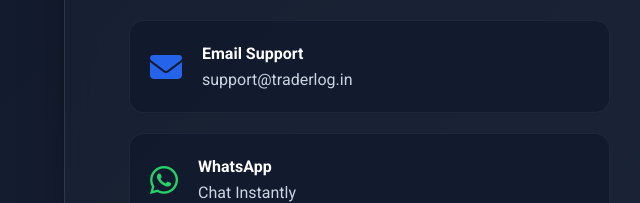
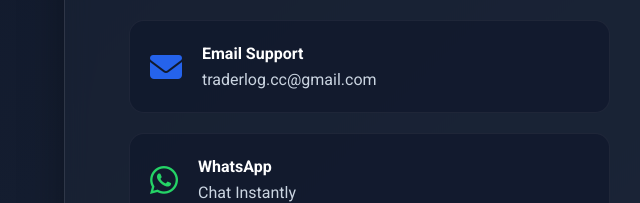
Before and after one commit to Imrahulluthra8819/Traderlog.in, a website: page public/contact.html in a window 1280 px wide. Shown: the part 597-800 px from the top of the page, 0-640 px from the left. Drawn offline with Linux system fonts and the light colour scheme.

Commit message:
Update contact.html

```diff
--- a/public/contact.html
+++ b/public/contact.html
@@ -77,7 +77,7 @@
                             <i class="fas fa-envelope" style="color: var(--primary);"></i>
                             <div>
                                 <h4 style="color: white; margin: 0;">Email Support</h4>
-                                <span style="color: var(--gray-light);">support@traderlog.in</span>
+                                <span style="color: var(--gray-light);">traderlog.cc@gmail.com</span>
                             </div>
                         </a>
 
```
